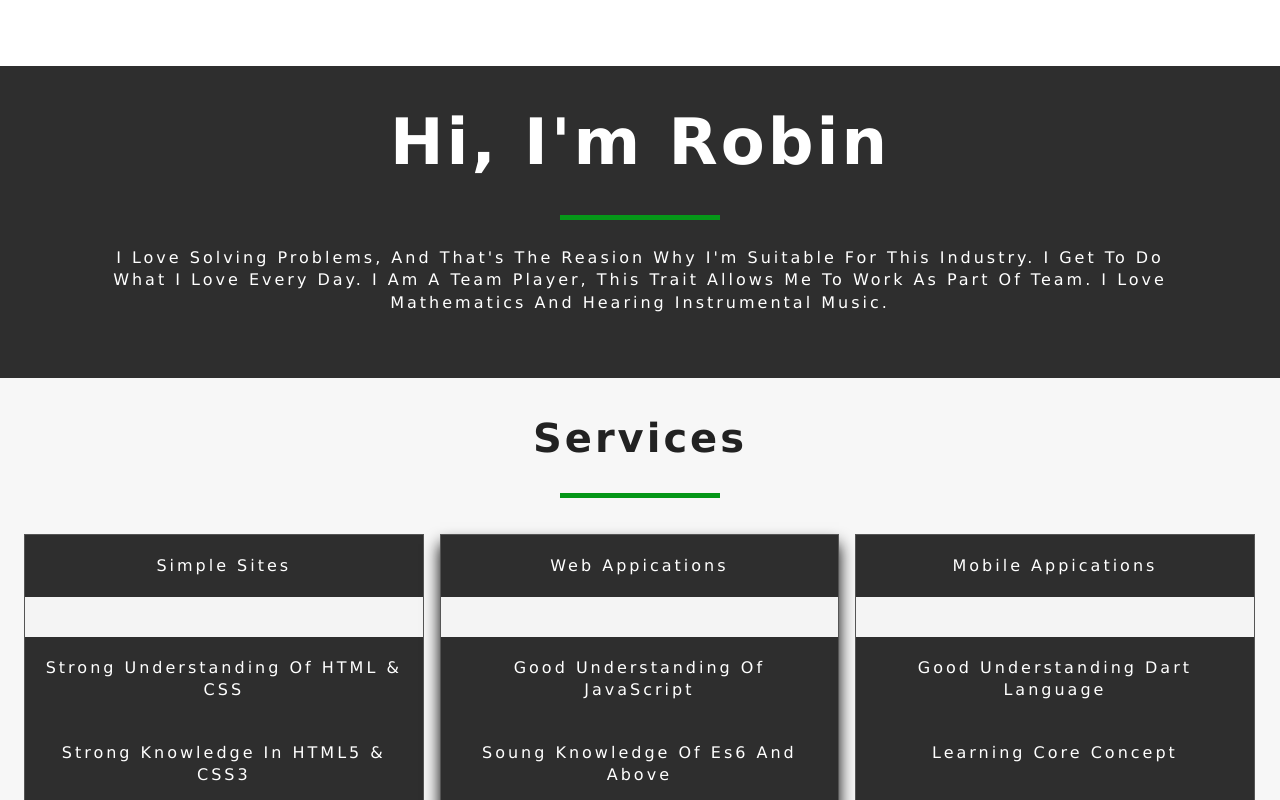
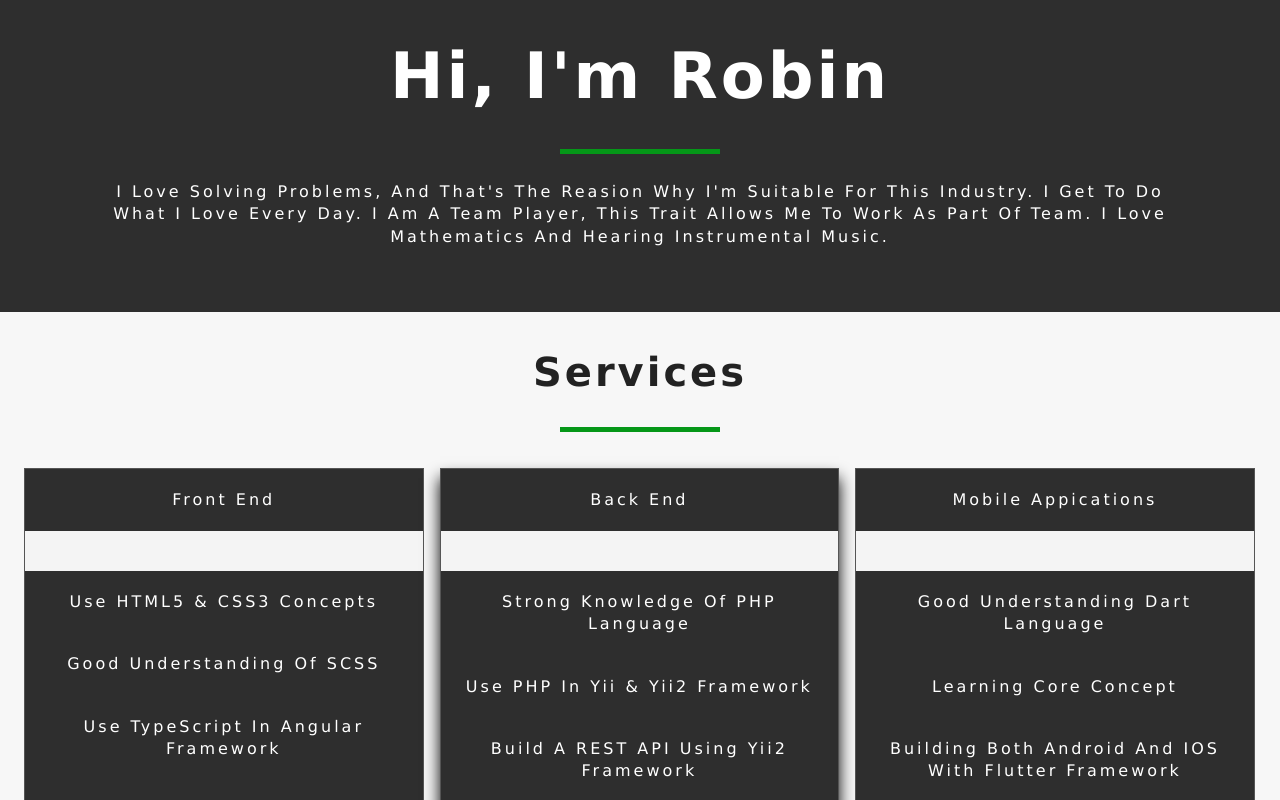
Before and after one commit to robinGiri/Blog, an Angular app: page /contact in a window 1280 px wide. Shown: the top 800 px of the page. Built offline with nearby package versions, Linux system fonts and the light colour scheme.

Commit message:
refactor codes and remove redundent codes

```diff
--- a/src/app/app.component.html
+++ b/src/app/app.component.html
@@ -1,5 +1,3 @@
-<!-- <router-outlet> -->
-  <!-- <app-navigation></app-navigation> -->
   <app-about-me></app-about-me>
   <app-services></app-services>
   <app-portfolio></app-portfolio>
@@ -7,4 +5,3 @@
   <app-interests></app-interests>
   <app-contact></app-contact>
   <app-footer></app-footer>
-<!-- </router-outlet> -->
--- a/src/app/contact/contact.component.scss
+++ b/src/app/contact/contact.component.scss
@@ -4,6 +4,7 @@
     text-align: center;
     text-transform: capitalize;
     letter-spacing: var(--mainSpacing);
+    height: 100vh;
 }
 
 
--- a/src/app/footer/footer.component.html
+++ b/src/app/footer/footer.component.html
@@ -14,6 +14,9 @@
         </div>
         <div>
             <h2>I'm also in</h2>
+            <a href="https://linkedin.com">
+                <i class="fab fa-linkedin fa-2x"></i>
+            </a>
             <a href="https://twitter.com">
                 <i class="fab fa-twitter fa-2x"></i>
             </a>
--- a/src/app/navigation/navigation.component.ts
+++ /dev/null
@@ -1,15 +0,0 @@
-import { Component, OnInit } from '@angular/core';
-
-@Component({
-  selector: 'app-navigation',
-  template: `
-  `
-})
-export class NavigationComponent implements OnInit {
-
-  constructor() { }
-
-  ngOnInit(): void {
-  }
-
-}
--- a/src/app/services/services.component.html
+++ b/src/app/services/services.component.html
@@ -3,22 +3,24 @@
     <div></div>
     <article>
       <ul class="services-box">
-        <li class="header">Simple sites</li>
+        <li class="header">Front End</li>
         <li class="emph"></li>
-        <li>Strong understanding of HTML & CSS </li>
-        <li>Strong knowledge in HTML5 & CSS3</li>
-        <li>Can convert Design to templates</li>
+        <li>Use HTML5 & CSS3 concepts</li>
+        <li>Good understanding of SCSS</li>
+        <li>Use TypeScript in Angular Framework</li>
+        <li>Use JavaScript in React Framework</li>
         <li class="emph"></li>
       </ul>
     </article>
 
     <article>
       <ul class="services-box best">
-        <li class="header">Web Appications</li>
+        <li class="header">Back End</li>
         <li class="emph"></li>
-        <li>Good understanding of JavaScript</li>
-        <li>Soung knowledge of es6 and above</li>
-        <li>Used TypeScript in Angular Framework</li>
+        <li>Strong knowledge of PHP language</li>
+        <li>Use PHP in Yii & Yii2 Framework</li>
+        <li>Build a REST API using Yii2 Framework</li>
+        <li>Use concept of MVC Framework</li>
         <li class="emph"></li>
       </ul>
     </article>
@@ -30,6 +32,7 @@
         <li>Good understanding Dart language</li>
         <li>Learning core concept</li>
         <li>Building both Android and IOS with Flutter Framework </li>
+        <li>Deploy Apps in App Store </li>
         <li class="emph"></li>
       </ul>
     </article>
--- a/src/styles.scss
+++ b/src/styles.scss
@@ -17,82 +17,11 @@
   }
   /* globals */
   body {
-    padding-top: 66px;
     color: var(--mainBlack);
     background: var(--mainWhite);
     font-family: Verdana, Geneva, Tahoma, sans-serif;
     line-height: 1.4;
   }
-
-  /* end of globals */
-  /* Navbar
-  .navbar {
-    position: fixed;
-    top: 0;
-    left: 0;
-    width: 100%;
-    padding: 0.75rem 2rem;
-    background: var(--offWhite);
-    z-index: 1;
-  }
-  .nav-header {
-    display: flex;
-    justify-content: space-between;
-  }
-  .nav-btn {
-    background: transparent;
-    border: none;
-    cursor: pointer;
-    outline: none;
-  }
-  .nav-icon {
-    font-size: 1.5rem;
-    color: var(--primaryColor);
-  }
-  .nav-links {
-    height: 0;
-    overflow: hidden;
-    transition: var(--mainTransition);
-    list-style-type: none;
-  }
-  .nav-links a {
-    display: block;
-    text-decoration: none;
-    padding: 1rem 0;
-    color: var(--mainBlack);
-    transition: var(--mainTransition);
-    text-align: center;
-    font-size: 1rem;
-    font-weight: 600;
-    letter-spacing: var(--mainSpacing);
-  }
-  .nav-links a:hover {
-    color: var(--primaryColor);
-  }
-
-  .show-nav {
-    height: 100px;
-  }
-  @media screen and (min-width: 768px) {
-    .nav-btn {
-      display: none;
-    }
-    .nav-center {
-      max-width: 1170px;
-      margin: 0 auto;
-      display: flex;
-    }
-    .nav-links {
-      height: auto;
-      display: flex;
-      margin-left: 4rem;
-    }
-    .nav-links a {
-      margin: 0 1rem;
-      padding: 0.5rem 0;
-    }
-  }
- end of navbar */
 
   /* Banner */
 .banner {
```
Also changed, not shown: src/app/app.module.ts (+1 -7 lines), 1 other file (tests, documents, lock files or other folders).
